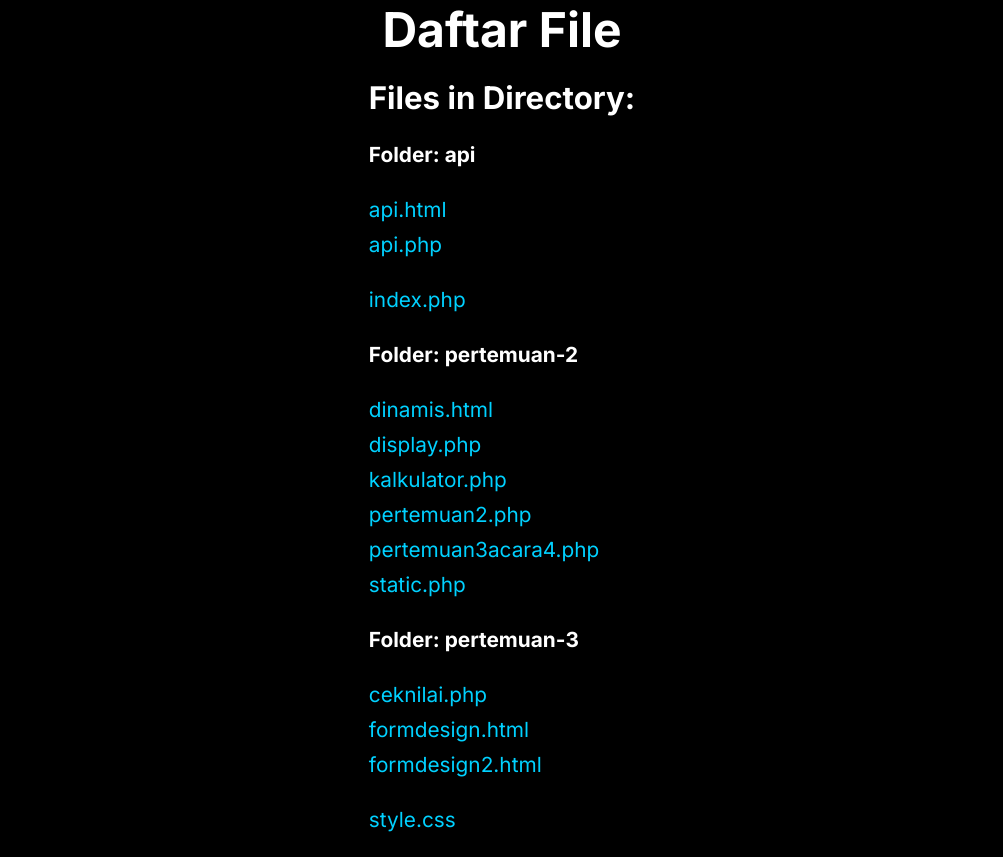
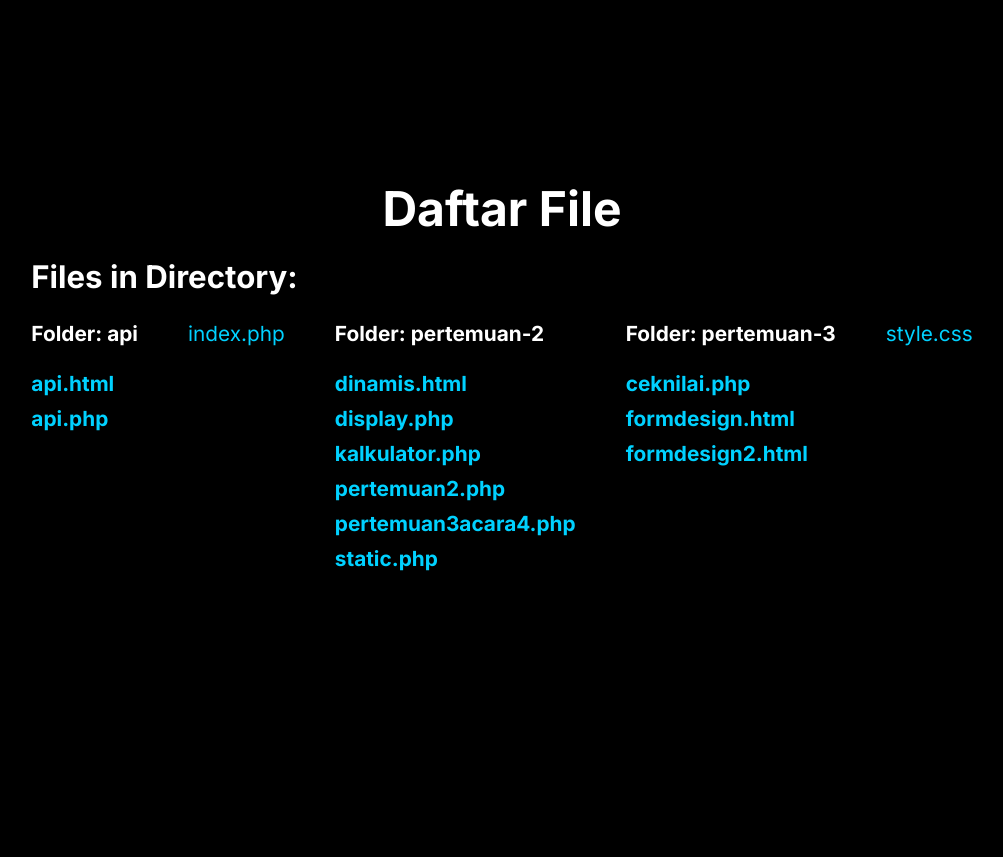
Before and after one commit to Kholzt/Tugas-Kuliah-Web, a PHP site: page / in a window 1280 px wide. Shown: the whole page, without its empty margins (138-1141 px from the left). After the commit the page ends 571 px from the top, so only its background shows below. Run offline with PHP 8.4, Linux system fonts and the light colour scheme.

Commit message:
fix: update style index.php

```diff
--- a/index.php
+++ b/index.php
@@ -56,7 +56,13 @@
 
         .folder {
             font-weight: bold;
-            margin-top: 20px;
+            /* margin-top: 20px; */
+        }
+
+        .parent-list {
+            display: flex;
+            gap: 50px;
+            flex-wrap: wrap;
         }
     </style>
 </head>
@@ -84,10 +90,12 @@
                         }
                         // Mengecek apakah elemen adalah folder, lalu memanggil fungsi secara rekursif
                         elseif (is_dir($fullPath)) {
-                            echo "<li class='folder'>Folder: " . $file . "</li>";
+                            echo "<li class='folder'>Folder: " . $file;
                             echo "<ul>";
                             listFiles($fullPath); // Panggil fungsi lagi untuk folder
                             echo "</ul>";
+
+                            echo "</li>";;
                         }
                     }
                 }
```
